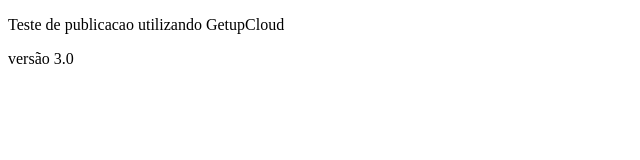
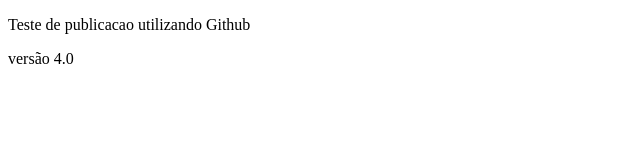
Before and after one commit to pontesvinicius1974/ibp, a plain HTML site: page index.html in a window 1280 px wide. Shown: the full height of the page, 0-640 px from the left. Drawn offline with Linux system fonts and the light colour scheme.

Commit message:
alteração versão 4

```diff
--- a/index.html
+++ b/index.html
@@ -3,8 +3,8 @@
 <head>
 <meta charset="UTF-8">
     <title> Meu Site </title>
-	<p>Teste de publicacao utilizando GetupCloud<p/>
-	<p>versão 3.0<p/>
+	<p>Teste de publicacao utilizando Github<p/>
+	<p>versão 4.0<p/>
 </head>
 <body>
 </body>
```
